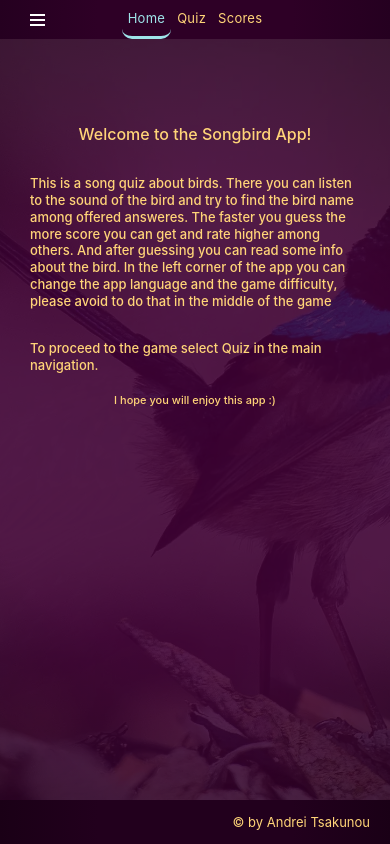
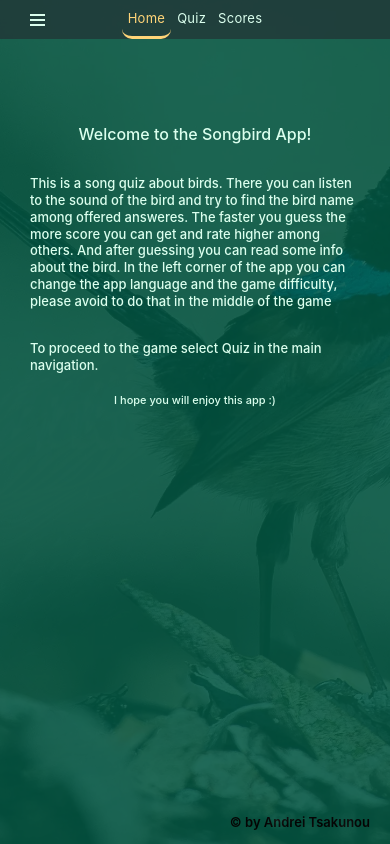
Before and after one commit to ts-andrey/23-react-projects, a React (Vite) app in the folder songbird/: page / in a window 390 px wide. Built offline with nearby package versions, Linux system fonts and the light colour scheme.

Commit message:
feat: change color scheme

```diff
--- a/songbird/src/components/footer/Footer.module.css
+++ b/songbird/src/components/footer/Footer.module.css
@@ -1,10 +1,11 @@
 .footer {
   width: 100vw;
 
-  padding: 20px 40px;
+  padding: 10px 20px;
 
-  background-image: radial-gradient(circle, #22001d 50%, #1a0016 100%);
-  color: #ffd478;
+  color: #000;
+  font-size: 18px;
+  font-weight: 600;
 }
 
 .list {
@@ -16,20 +17,14 @@
   justify-content: flex-end;
 }
 
-@media screen and (max-width: 1200px) {
-
-}
-
 @media screen and (max-width: 860px) {
   .footer {
-    padding: 15px 30px;
-    font-size: 14px;
+    font-size: 15px;
   }
 }
 
 @media screen and (max-width: 430px) {
   .footer {
-    padding: 10px 20px;
     font-size: 13px;
   }
 }
--- a/songbird/src/components/header/Header.module.css
+++ b/songbird/src/components/header/Header.module.css
@@ -5,8 +5,11 @@ a {
 
 .header {
   position: relative;
+  z-index: 100;
+
   width: 100vw;
-  background-image: radial-gradient(circle, #2e0026 50%, #250020 100%);
+  background:rgba(36, 41, 47, 0.6);
+  color: #dbffee;
 }
 
 .nav {
@@ -27,7 +30,6 @@ a {
 
   padding: 15px 30px;
 
-  color: #ffd478;
 
   letter-spacing: 0.25px;
 
@@ -38,9 +40,9 @@ a {
 
 .nav__list a:hover,
 .nav__list a.active {
-  color: #9ee4e9;
+  color: #ffd478;
 
-  border-bottom: 3px solid #9ee4e9;
+  border-bottom: 3px solid #ffd478;
 }
 
 .score__wrapper {
--- a/songbird/src/components/header/header-menu/HeaderMenu.module.css
+++ b/songbird/src/components/header/header-menu/HeaderMenu.module.css
@@ -31,7 +31,7 @@
   width: 15px;
   height: 2px;
 
-  border-bottom: 2px solid white;
+  border-bottom: 2px solid #dbffee;
 
   transition: all .25s;
 }
@@ -61,7 +61,6 @@
   position: absolute;
   left: 40px;
   top: 45px;
-
   z-index: 200;
 
   width: fit-content;
@@ -94,6 +93,7 @@
 
 .header-menu__item {
   position: relative;
+  z-index: 200;
   width: 100px;
 
   display: flex;
@@ -133,6 +133,8 @@
   position: absolute;
   top: 50%;
   left: 0;
+
+  z-index: 200;
 
   margin-left: 100px;
 
@@ -189,10 +191,6 @@
   background-color: #000000c4;
 }
 
-
-
-@media screen and (max-width: 1200px) {}
-
 @media screen and (max-width: 860px) {
   .option__wrapper {
     left: 20px;
--- a/songbird/src/components/quiz/quiz-descr/QuizDescr.module.css
+++ b/songbird/src/components/quiz/quiz-descr/QuizDescr.module.css
@@ -1,5 +1,6 @@
 .description {
   display: flex;
+  color: #dbffee;
 }
 
 .image-wrapper {
@@ -42,7 +43,7 @@ h3 {
   font-size: 110%;
   font-style: italic;
   letter-spacing: .4px;
-  color: #ffd478;
+  color: #fcd93f;
 }
 
 .bird__description {
--- a/songbird/src/components/quiz/quiz-nav/QuizNav.module.css
+++ b/songbird/src/components/quiz/quiz-nav/QuizNav.module.css
@@ -17,7 +17,7 @@
   display: inline-block;
   text-decoration: none;
 
-  color: #ffd478;
+  color: #9dedc8;
 
   border-radius: 0px 0px 10px 10px;
   border-bottom: 3px solid transparent;
@@ -30,9 +30,9 @@
 
 .list a:hover,
 .list a.active {
-  color: #9ee4e9;
+  color: #fcd93f;
 
-  border-bottom: 3px solid #9ee4e9;
+  border-bottom: 3px solid #ffd478;
 }
 
 @media screen and (max-width: 1200px) {
--- a/songbird/src/index.css
+++ b/songbird/src/index.css
@@ -8,8 +8,7 @@
   font-size: 16px;
   line-height: 24px;
   font-weight: 400;
-  background-image: radial-gradient(circle, #004a69 50%, #00344b 100%);
-  background-image: radial-gradient(circle, #410037 50%, #270020 100%);
+  background: #015743;
   font-synthesis: none;
   text-rendering: optimizeLegibility;
   -webkit-font-smoothing: antialiased;
--- a/songbird/src/pages/Root.jsx
+++ b/songbird/src/pages/Root.jsx
@@ -22,6 +22,7 @@ function Root() {
       <main className={classes.main}>
         <Outlet />
       </main>
+      <div className={classes.bg}></div>
       <Footer />
     </>
   )
--- a/songbird/src/pages/Root.module.css
+++ b/songbird/src/pages/Root.module.css
@@ -1,5 +1,7 @@
 .main {
   position: relative;
+  z-index: 10;
+
   flex-grow: 1;
 
   display: flex;
@@ -9,6 +11,62 @@
 
 }
 
+.bg {
+  position: absolute;
+  top: 0;
+  left: 0;
+
+  width: 100vw;
+  height: 100vh;
+
+  opacity: .15;
+  animation: changeBg 30s infinite cubic-bezier(0.785, 0.135, 0.15, 0.86);
+}
+
+@keyframes changeBg {
+
+  0%,
+  100% {
+    background: center / cover no-repeat url('./../assets/bg-img/bg-1.webp');
+  }
+
+  10% {
+    background-image: url('./../assets/bg-img/bg-2.webp');
+  }
+
+  20% {
+    background-image: url('./../assets/bg-img/bg-3.webp');
+  }
+
+  30% {
+    background-image: url('./../assets/bg-img/bg-4.webp');
+  }
+
+  40% {
+    background-image: url('./../assets/bg-img/bg-5.webp');
+  }
+
+  50% {
+    background-image: url('./../assets/bg-img/bg-6.webp');
+  }
+
+  60% {
+    background-image: url('./../assets/bg-img/bg-7.webp');
+  }
+
+  70% {
+    background-image: url('./../assets/bg-img/bg-8.webp');
+  }
+
+  80% {
+    background-image: url('./../assets/bg-img/bg-9.webp');
+  }
+
+  90% {
+    background-image: url('./../assets/bg-img/bg-10.webp');
+  }
+}
+
 
 @media screen and (max-width: 860px) {
   .main {
--- a/songbird/src/pages/Welcome.jsx
+++ b/songbird/src/pages/Welcome.jsx
@@ -15,7 +15,6 @@ function Welcome() {
         <h2>{welcomeSubheaderSecondText[appLanguage]}</h2>
         <h3>{welcomeSubheaderThirdText[appLanguage]}</h3>
       </section>
-      <div className={classes.bg}></div>
     </>
   )
 }
--- a/songbird/src/pages/Welcome.module.css
+++ b/songbird/src/pages/Welcome.module.css
@@ -1,7 +1,4 @@
 .welcome {
-  position: relative;
-  z-index: 100;
-
   width: 100%;
   max-width: 900px;
   height: 100%;
@@ -13,21 +10,10 @@
   flex-direction: column;
   align-items: center;
 
-  color: #ffd478;
+  color: #dbffee;
 }
 
 
-.bg {
-  position: absolute;
-  top: 0;
-  left: 0;
-
-  width: 100vw;
-  height: 100vh;
-
-  opacity: .15;
-  animation: changeBg 30s infinite cubic-bezier(0.785, 0.135, 0.15, 0.86);
-}
 
 h1,
 h2,
@@ -35,51 +21,6 @@ h3 {
   font-weight: 500;
   line-height: 130%;
   text-align: center;
-}
-
-
-@keyframes changeBg {
-
-  0%,
-  100% {
-    background: center / cover no-repeat url('./../assets/bg-img/bg-1.webp');
-  }
-
-  10% {
-    background-image: url('./../assets/bg-img/bg-2.webp');
-  }
-
-  20% {
-    background-image: url('./../assets/bg-img/bg-3.webp');
-  }
-
-  30% {
-    background-image: url('./../assets/bg-img/bg-4.webp');
-  }
-
-  40% {
-    background-image: url('./../assets/bg-img/bg-5.webp');
-  }
-
-  50% {
-    background-image: url('./../assets/bg-img/bg-6.webp');
-  }
-
-  60% {
-    background-image: url('./../assets/bg-img/bg-7.webp');
-  }
-
-  70% {
-    background-image: url('./../assets/bg-img/bg-8.webp');
-  }
-
-  80% {
-    background-image: url('./../assets/bg-img/bg-9.webp');
-  }
-
-  90% {
-    background-image: url('./../assets/bg-img/bg-10.webp');
-  }
 }
 
 
```
